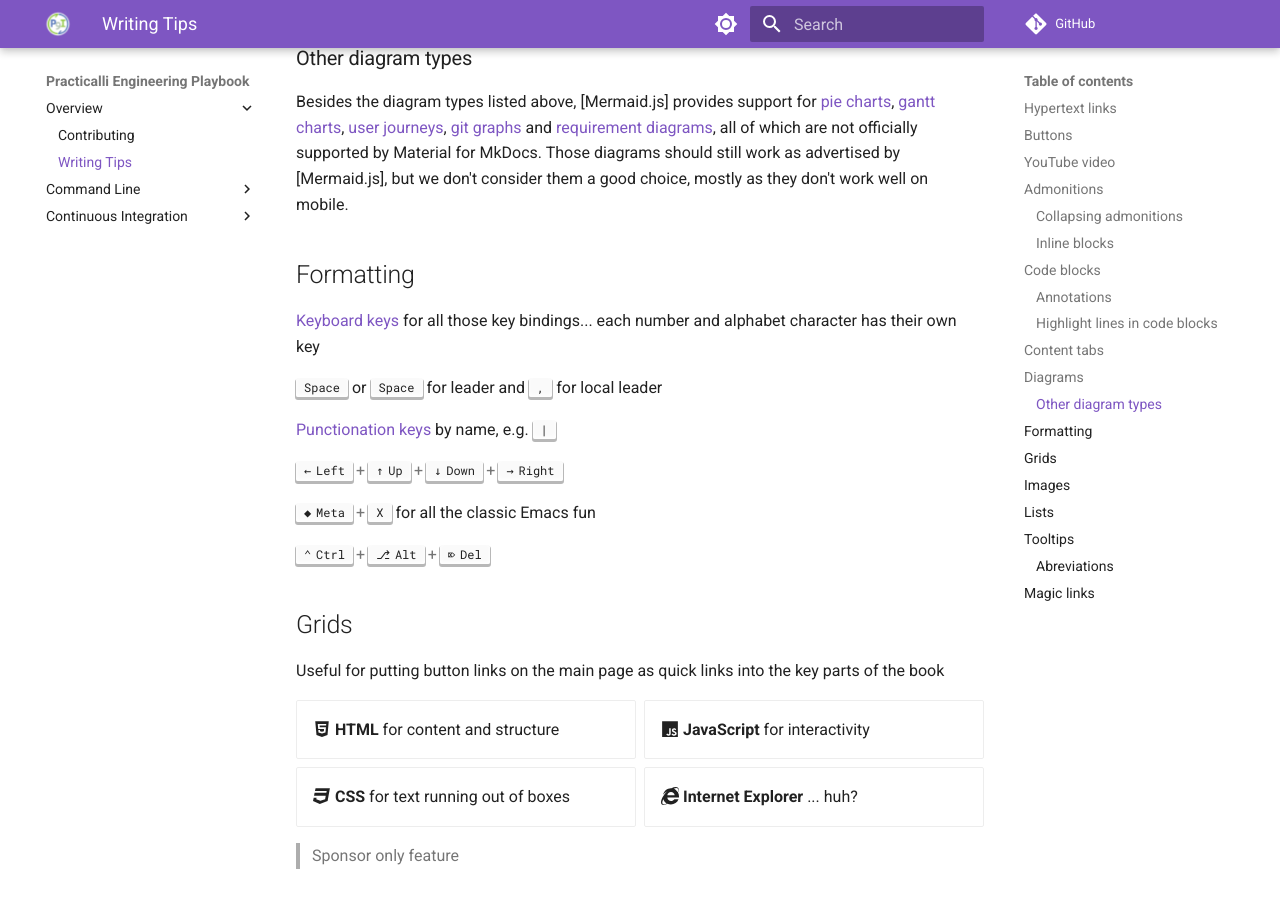
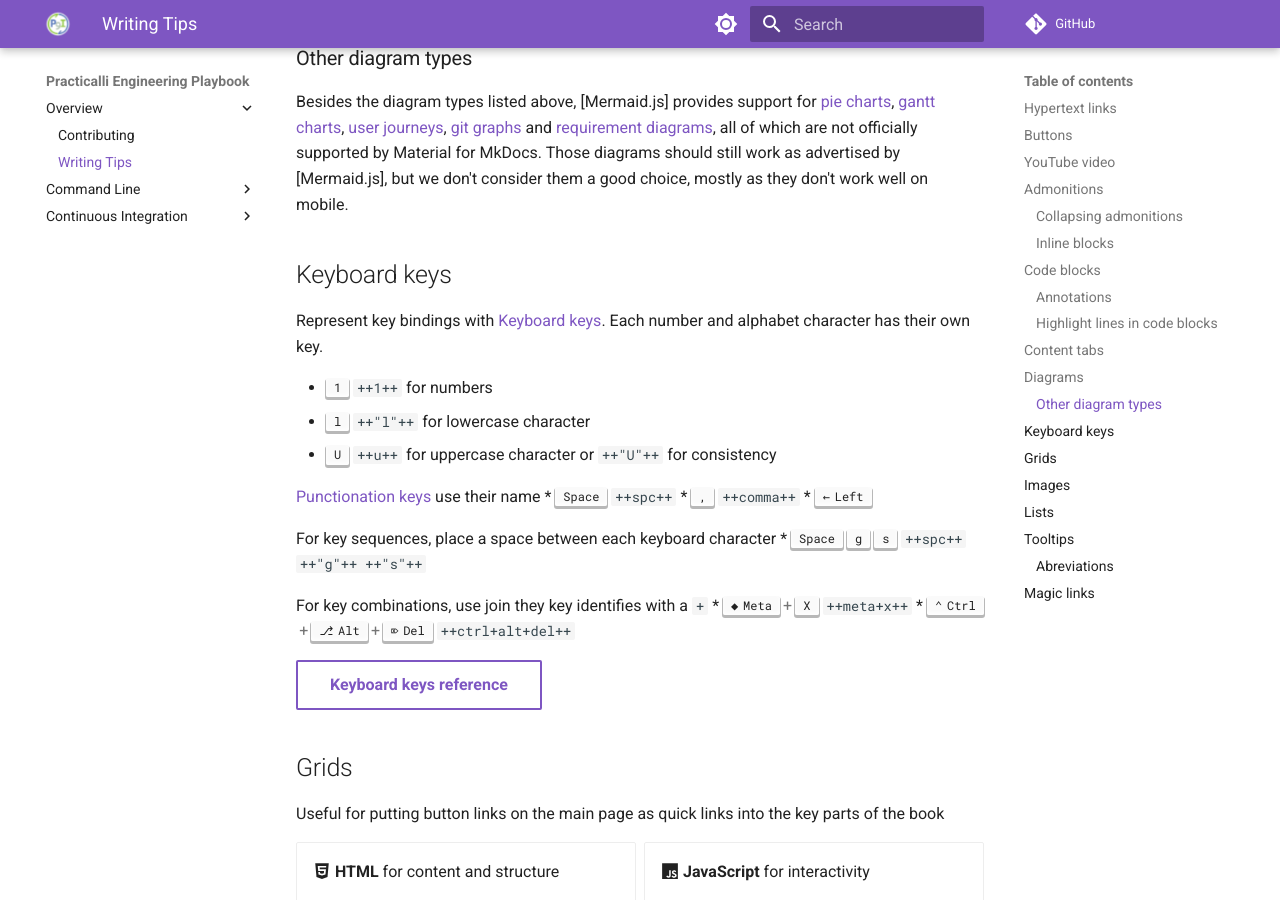
Before and after one commit to practicalli/engineering-playbook, an MkDocs documentation site: the page built from docs/introduction/writing-tips.md, in a window 1280 px wide and 900 px high, scrolled down 7821 px. Built offline with MkDocs 1.6.1 and Material for MkDocs 9.7.7, drawn with Linux system fonts in a browser that asks for light colours; comment, search, counter and statistics services are not loaded.

Commit message:
intro: keyboard keys examples in writing-tips

```diff
--- a/docs/introduction/writing-tips.md
+++ b/docs/introduction/writing-tips.md
@@ -360,21 +360,27 @@ we don't consider them a good choice, mostly as they don't work well on mobile.
   [requirement diagrams]: https://mermaid-js.github.io/mermaid/#/requirementDiagram
 
 
-## Formatting
+## Keyboard keys
 
-[Keyboard keys] for all those key bindings... each number and alphabet character has their own key
+Represent key bindings with [Keyboard keys](https://facelessuser.github.io/pymdown-extensions/extensions/keys/#extendingmodifying-key-map-index){target=_blank}. Each number and alphabet character has their own key.
 
-++spc++ or ++space++ for leader and ++comma++ for local leader
+* ++1++ `++1++` for numbers
+* ++"l"++ `++"l"++` for lowercase character
+* ++u++ `++u++` for uppercase character or `++"U"++` for consistency
 
-[Punctionation keys](https://facelessuser.github.io/pymdown-extensions/extensions/keys/#punctuation-keys) by name, e.g. ++bar++
+[Punctionation keys](https://facelessuser.github.io/pymdown-extensions/extensions/keys/#punctuation-keys){target=_blank} use their name
+* ++spc++ `++spc++`
+* ++comma++ `++comma++`
+* ++arrow-left++
 
-++arrow-left+arrow-up+arrow-down+arrow-right++
+For key sequences, place a space between each keyboard character
+* ++spc++ ++"g"++ ++"s"++  `++spc++ ++"g"++ ++"s"++`
 
-++meta+x++ for all the classic Emacs fun
+For key combinations, use join they key identifies with a `+`
+* ++meta+x++ `++meta+x++`
+* ++ctrl+alt+del++ `++ctrl+alt+del++`
 
-++ctrl+alt+del++
-
-[Keyboard keys]: https://facelessuser.github.io/pymdown-extensions/extensions/keys/#extendingmodifying-key-map-index
+[Keyboard keys reference](https://facelessuser.github.io/pymdown-extensions/extensions/keys/#extendingmodifying-key-map-index){target=_blank .md-button}
 
 
 ## Grids
```
